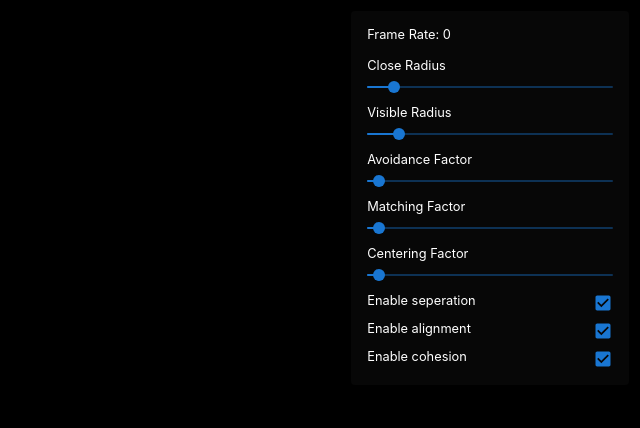
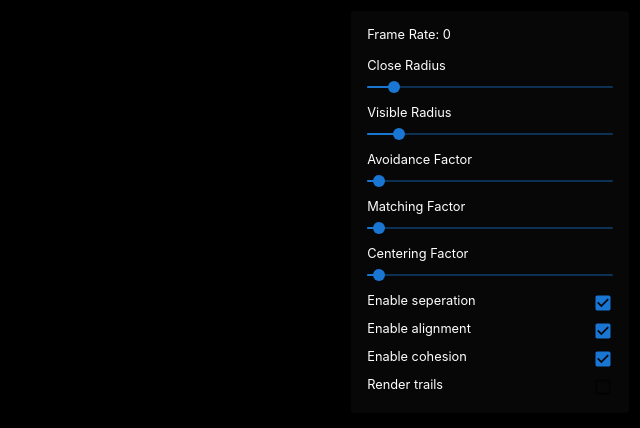
Before and after one commit to zerefwayne/boids, a React (Create React App) app: page / in a window 1280 px wide. Shown: the top 428 px of the page, without its empty margins (640-1280 px from the left). Built offline with nearby package versions, Linux system fonts and the light colour scheme.

Commit message:
Add option to control trail rendering

```diff
--- a/src/App.js
+++ b/src/App.js
@@ -16,6 +16,8 @@ function App() {
   const [isAlignmentEnabled, setIsAlignmentEnabled] = useState(true);
   const [isCohesionEnabled, setIsCohesionEnabled] = useState(true);
 
+  const [renderTrails, setRenderTrails] = useState(false);
+
   return (
     <div className="container">
       <P5Sketch
@@ -28,6 +30,7 @@ function App() {
         isSeperationEnabled={isSeperationEnabled}
         isAlignmentEnabled={isAlignmentEnabled}
         isCohesionEnabled={isCohesionEnabled}
+        renderTrails={renderTrails}
       />
       <div className="controls-container">
         <Controls
@@ -48,6 +51,8 @@ function App() {
           setIsAlignmentEnabled={setIsAlignmentEnabled}
           isCohesionEnabled={isCohesionEnabled}
           setIsCohesionEnabled={setIsCohesionEnabled}
+          renderTrails={renderTrails}
+          setRenderTrails={setRenderTrails}
         />
       </div>
     </div>
--- a/src/Boid.js
+++ b/src/Boid.js
@@ -9,9 +9,10 @@ function Boid(x, y, v_x, v_y) {
 
   this.history = [];
 
-  this.show = function (p5) {
+  this.show = function (p5, renderTrails) {
     let rotation = Math.atan2(this.v_y, this.v_x);
 
+    if (renderTrails) {
       p5.noFill();
 
       for (let i = 1; i < this.history.length; i++) {
@@ -30,6 +31,7 @@ function Boid(x, y, v_x, v_y) {
           )}, ${p5.blue(this.trail_color)}, ${alpha})`
         );
         p5.line(pos1.x, pos1.y, pos2.x, pos2.y);
+      }
     }
 
     p5.push();
--- a/src/Controls.js
+++ b/src/Controls.js
@@ -22,6 +22,8 @@ function Controls({
   setIsAlignmentEnabled,
   isCohesionEnabled,
   setIsCohesionEnabled,
+  renderTrails,
+  setRenderTrails,
 }) {
   return (
     <div className="controls">
@@ -138,6 +140,7 @@ function Controls({
             display: "flex",
             flexDirection: "row",
             justifyContent: "space-between",
+            marginBottom: ".5rem",
           }}
         >
           <p style={{ fontSize: ".8rem" }}>Enable cohesion</p>
@@ -151,6 +154,24 @@ function Controls({
             sx={{ margin: 0, padding: 0 }}
           />
         </div>
+        <div
+          style={{
+            display: "flex",
+            flexDirection: "row",
+            justifyContent: "space-between",
+          }}
+        >
+          <p style={{ fontSize: ".8rem" }}>Render trails</p>
+          <Checkbox
+            checked={renderTrails}
+            size="small"
+            onChange={(event) => {
+              setRenderTrails(event.target.checked);
+            }}
+            inputProps={{ "aria-label": "controlled" }}
+            sx={{ margin: 0, padding: 0 }}
+          />
+        </div>
       </Paper>
     </div>
   );
--- a/src/p5-sketch.js
+++ b/src/p5-sketch.js
@@ -12,6 +12,7 @@ function P5Sketch({
   isSeperationEnabled,
   isAlignmentEnabled,
   isCohesionEnabled,
+  renderTrails
 }) {
   const NUMBER_OF_BOIDS = 300;
 
@@ -60,7 +61,7 @@ function P5Sketch({
 
     boids.forEach((boid) => boid.update(p5));
 
-    boids.forEach((boid) => boid.show(p5));
+    boids.forEach((boid) => boid.show(p5, renderTrails));
   };
 
   const windowResized = (p5) => {
```
Lines whose indentation alone changed are shown as unchanged.
